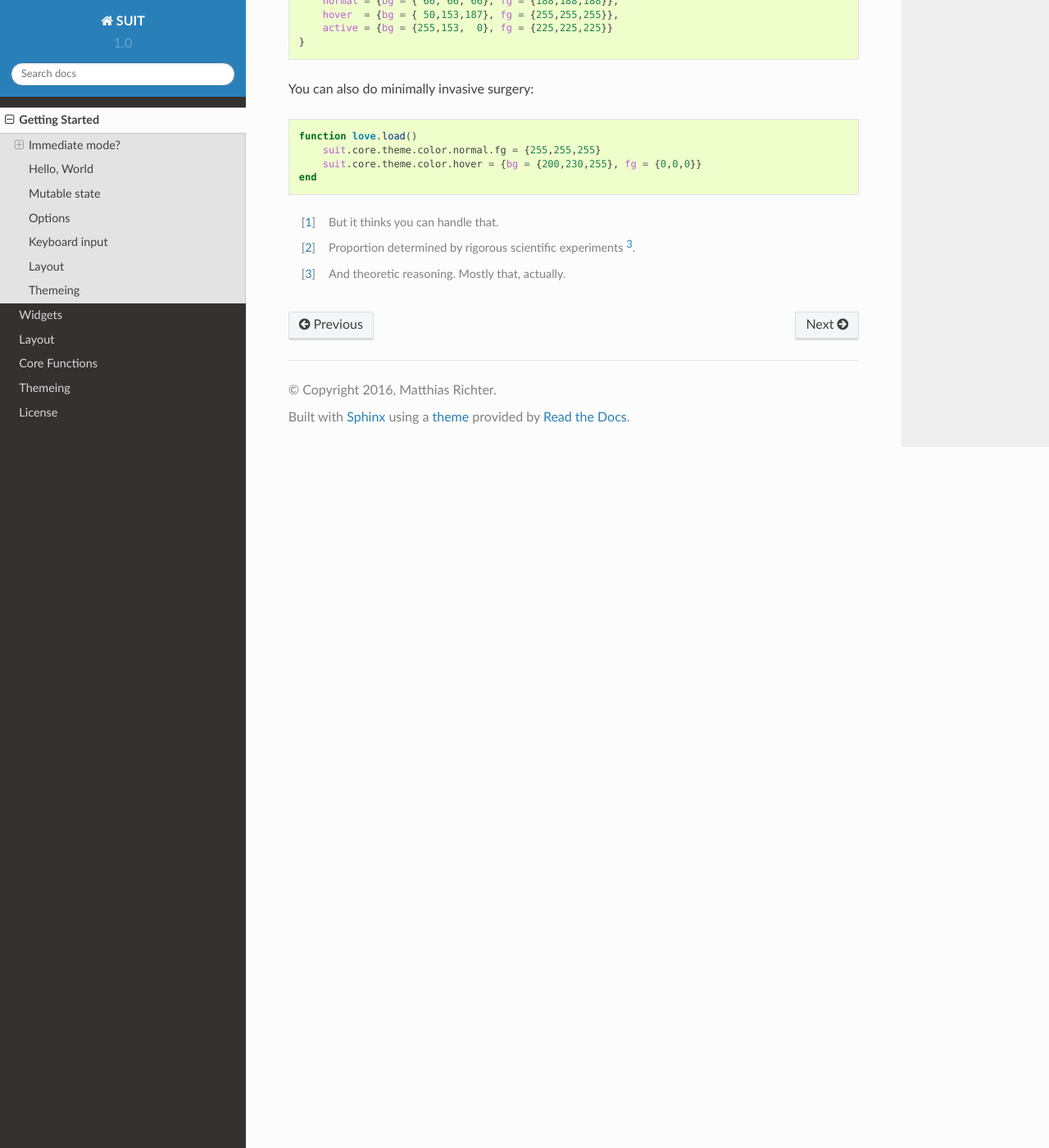
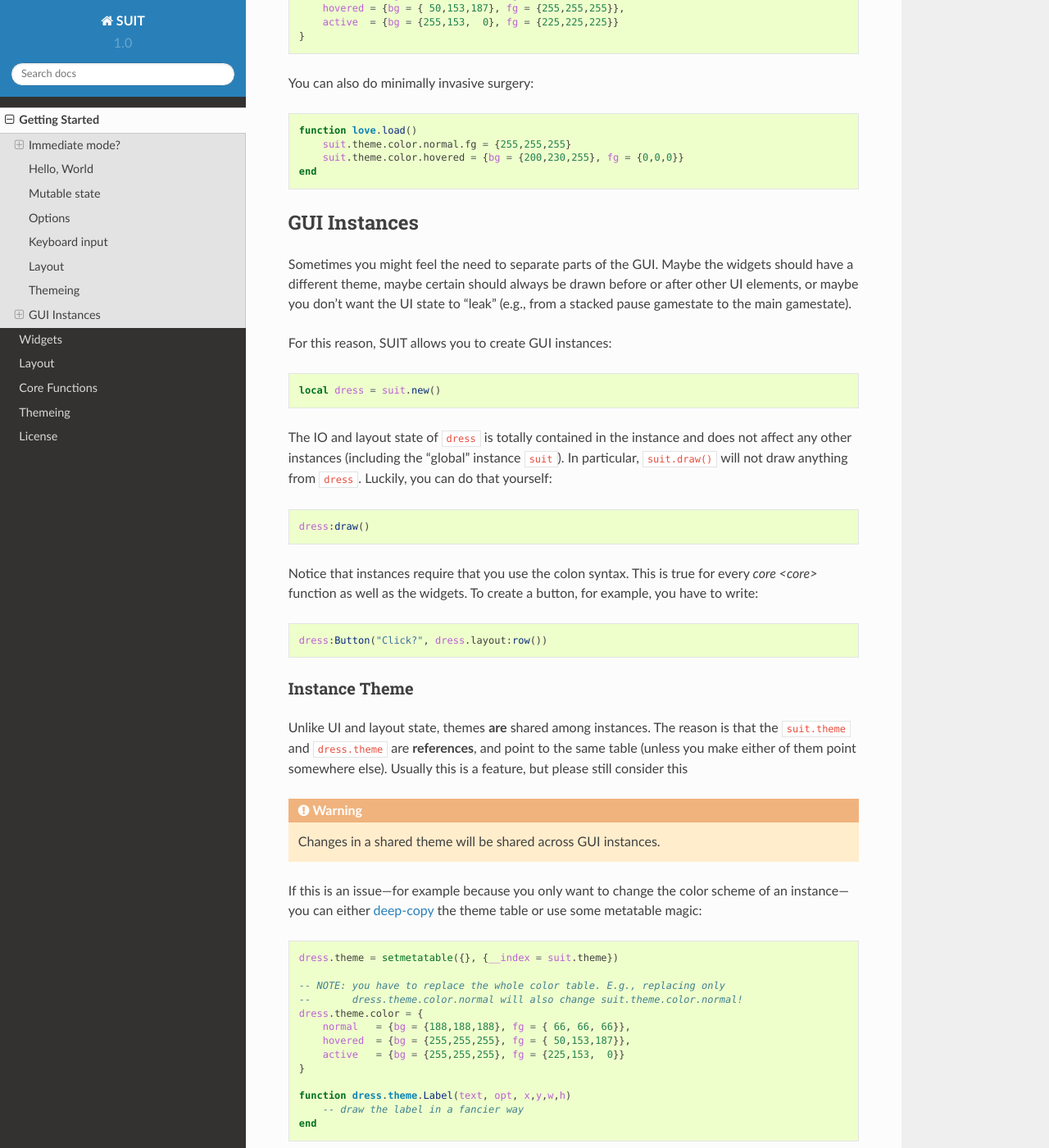
Before and after one commit to vrld/suit, a Sphinx documentation site: the page built from docs/gettingstarted.rst, in a window 1280 px wide and 1400 px high, scrolled down 5656 px. Shown: the whole window at 82% size. Built offline with Sphinx 7.4.7 and the Read the Docs theme 2.0.0, drawn with Linux system fonts in a browser that asks for light colours; some of the changed text lies outside the part shown.

Commit message:
Fix #17: Support multiple instances

```diff
--- a/docs/gettingstarted.rst
+++ b/docs/gettingstarted.rst
@@ -193,33 +193,34 @@ The first example can be written as follows::
     function love.update(dt)
         -- put the layout origin at position (100,100)
         -- cells will grow down and to the right of the origin
-        suit.layout.reset(100,100)
+        -- note the colon syntax
+        suit.layout:reset(100,100)
 
         -- put 10 extra pixels between cells in each direction
-        suit.layout.padding(10,10)
+        suit.layout:padding(10,10)
 
         -- construct a cell of size 300x30 px and put the button into it
-        if suit.Button("Hello, World!", suit.layout.row(300,30)).hit then
+        if suit.Button("Hello, World!", suit.layout:row(300,30)).hit then
             show_message = true
         end
 
         -- add another cell below the first cell
         -- the size of the cell is the same as the first cell
         if show_message then
-            suit.Label("How are you today?", suit.layout.row())
+            suit.Label("How are you today?", suit.layout:row())
         end
     end
 
     function love.draw()
-        suit.core.draw()
+        suit.draw()
     end
 
 .. image:: _static/layout.gif
 
 At the beginning of each frame, the layout origin (and some internal layout
 state) has to be reset.  You can also define optional padding between cells.
-Cells are added using ``layout.row(w,h)`` (which puts the new cell below the
-old cell) and ``layout.col(w,h)`` (which puts the new cell to the right of the
+Cells are added using ``layout:row(w,h)`` (which puts the new cell below the
+old cell) and ``layout:col(w,h)`` (which puts the new cell to the right of the
 old cell).  If omitted, the width and height of the new cell are copied from
 the old cell.  There are also special identifiers that calculate the size from
 the sizes of all cells that were created since the last ``reset()``: ``max``,
@@ -235,31 +236,90 @@ Themeing
 
 SUIT lets you customize how any widget (except :func:`ImageButton`) is drawn.
 Each widget (except, :func:`you know <ImageButton>`) is drawn by a function in
-the table ``suit.core.theme``.  Conveniently, the name of the function
+the table ``suit.theme``.  Conveniently, the name of the function
 responsible for drawing a widget is named after it, so, a button is drawn by
-the function ``suit.core.theme.Button``.  If you want to change how a button is
+the function ``suit.theme.Button``.  If you want to change how a button is
 drawn, simply overwrite the function.  If you want to redecorate completely, it
 might be easiest to start from scratch and swap the whole table.
 
 However, if you just don't like the colors, the default theme is open to change.
 It requires you to change the background (``bg``) and foreground (``fg``) color
 of three possible widget states: ``normal``, when nothing out of
-the ordinary happened, ``hover``, when the mouse hovers above a widget, and
+the ordinary happened, ``hovered``, when the mouse hovers above a widget, and
 ``active``, when the mouse hovers above, and the mouse button is pressed (but
 not yet released) on the widget.  The colors are saved in the table
-``suit.core.theme.color``.  The default color scheme is this::
+``suit.theme.color``.  The default color scheme is this::
 
-    suit.core.theme.color = {
-        normal = {bg = { 66, 66, 66}, fg = {188,188,188}},
-        hover  = {bg = { 50,153,187}, fg = {255,255,255}},
-        active = {bg = {255,153,  0}, fg = {225,225,225}}
+    suit.theme.color = {
+        normal  = {bg = { 66, 66, 66}, fg = {188,188,188}},
+        hovered = {bg = { 50,153,187}, fg = {255,255,255}},
+        active  = {bg = {255,153,  0}, fg = {225,225,225}}
     }
 
 You can also do minimally invasive surgery::
 
     function love.load()
-        suit.core.theme.color.normal.fg = {255,255,255}
-        suit.core.theme.color.hover = {bg = {200,230,255}, fg = {0,0,0}}
+        suit.theme.color.normal.fg = {255,255,255}
+        suit.theme.color.hovered = {bg = {200,230,255}, fg = {0,0,0}}
+    end
+
+
+GUI Instances
+-------------
+
+Sometimes you might feel the need to separate parts of the GUI.  Maybe the
+widgets should have a different theme, maybe certain should always be drawn
+before or after other UI elements, or maybe you don't want the UI state to
+"leak" (e.g., from a stacked pause gamestate to the main gamestate).
+
+For this reason, SUIT allows you to create GUI instances::
+
+    local dress = suit.new()
+
+The IO and layout state of ``dress`` is totally contained in the instance and
+does not affect any other instances (including the "global" instance ``suit``).
+In particular, ``suit.draw()`` will not draw anything from ``dress``.  Luckily,
+you can do that yourself::
+
+    dress:draw()
+
+Notice that instances require that you use the colon syntax.  This is true for
+every `core <core>` function as well as the widgets.  To create a button, for
+example, you have to write::
+
+    dress:Button("Click?", dress.layout:row())
+
+.. _instance-theme:
+
+Instance Theme
+^^^^^^^^^^^^^^
+
+Unlike UI and layout state, themes **are** shared among instances.  The reason
+is that the ``suit.theme`` and ``dress.theme`` are **references**, and point to
+the same table (unless you make either of them point somewhere else).  Usually
+this is a feature, but please still consider this
+
+.. warning::
+
+   Changes in a shared theme will be shared across GUI instances.
+
+If this is an issue---for example because you only want to change the color
+scheme of an instance---you can either `deep-copy
+<http://hump.readthedocs.org/en/latest/class.html#class:clone>`_ the theme
+table or use some metatable magic::
+
+    dress.theme = setmetatable({}, {__index = suit.theme})
+
+    -- NOTE: you have to replace the whole color table. E.g., replacing only
+    --       dress.theme.color.normal will also change suit.theme.color.normal!
+    dress.theme.color = {
+        normal   = {bg = {188,188,188}, fg = { 66, 66, 66}},
+        hovered  = {bg = {255,255,255}, fg = { 50,153,187}},
+        active   = {bg = {255,255,255}, fg = {225,153,  0}}
+    }
+
+    function dress.theme.Label(text, opt, x,y,w,h)
+        -- draw the label in a fancier way
     end
 
 .. [1] But it thinks you can handle that.
```
Also changed, not shown: other parts of docs/gettingstarted.rst (+3 -3 lines), docs/core.rst (+42 -8 lines), docs/index.rst (+21 -21 lines), docs/layout.rst (+25 -5 lines), docs/widgets.rst (+4 -4 lines), 9 other files.
